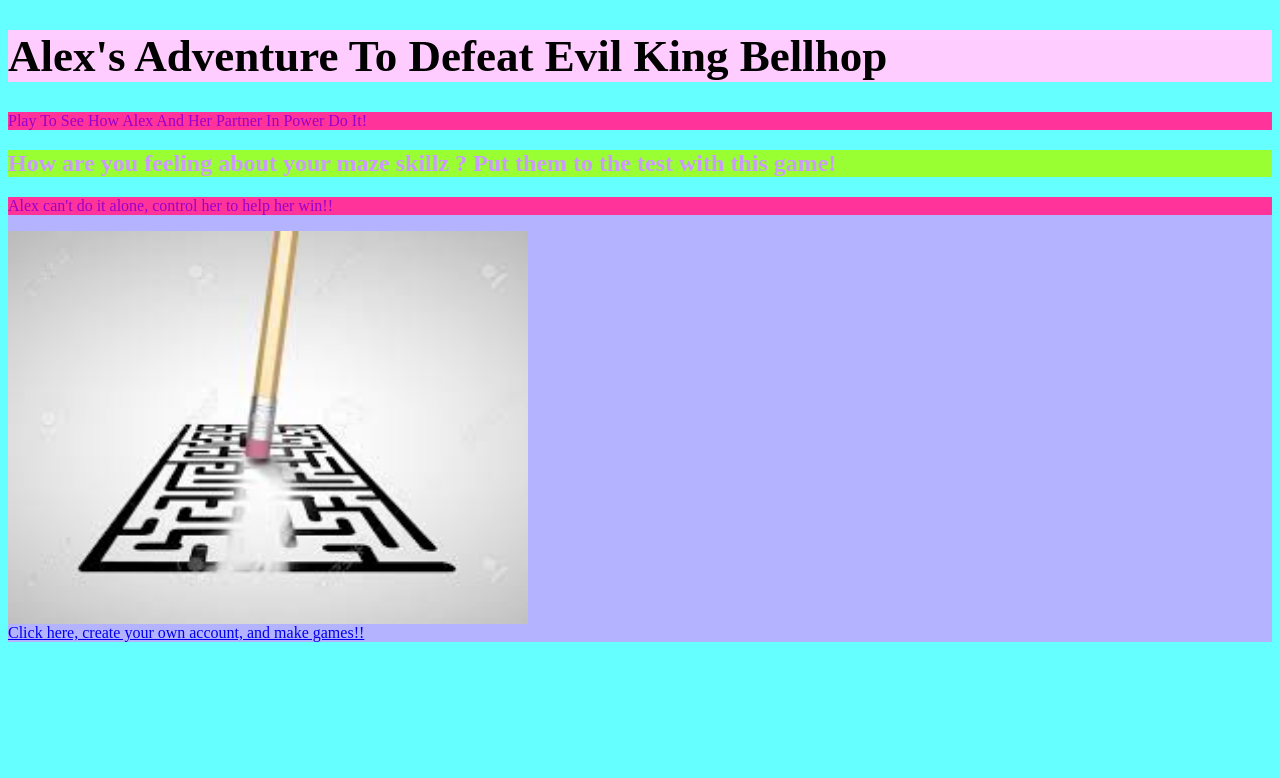
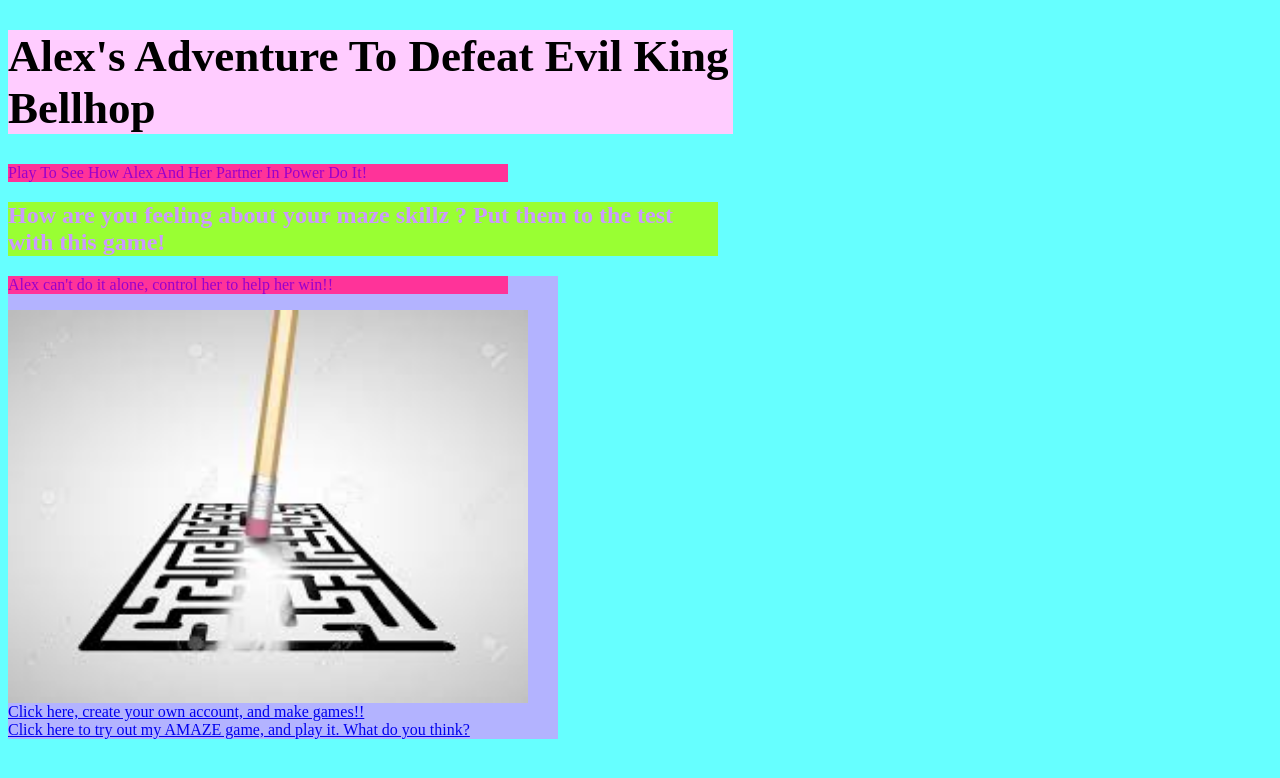
Before and after one commit to A-Epple/Alex, a plain HTML site: page index.html in a window 1280 px wide. Drawn offline with Linux system fonts and the light colour scheme.

Commit message:
finished game

```diff
--- a/index.html
+++ b/index.html
@@ -28,6 +28,7 @@
 
 <a href = "https://scratch.mit.edu/" target = "_blank"> Click here, create your own account, and make games!!
 
+<a href= "https://scratch.mit.edu/projects/105079260/" target = blank>Click here to try out my AMAZE game, and play it. What do you think?
 
 </div>
 
--- a/style.css
+++ b/style.css
@@ -5,17 +5,20 @@ background: #66ffff;
 h1 {
 	 font-size: 45px;
 	 background: #ffccff;
+	 width: 725px;
 }
 
 
 h2{
 color: #cc99ff;
 background: #99ff33;
+ width: 710px;
 }
 
 p {
 	color: #9900cc;
 	background: #ff3399;
+	width: 500px;
 }
 
 
@@ -29,4 +32,10 @@ img{
 #blockz{
 
   background: #b3b3ff;
+
+  width:550px;
 }
+
+a{
+	display:block;
+}
```
